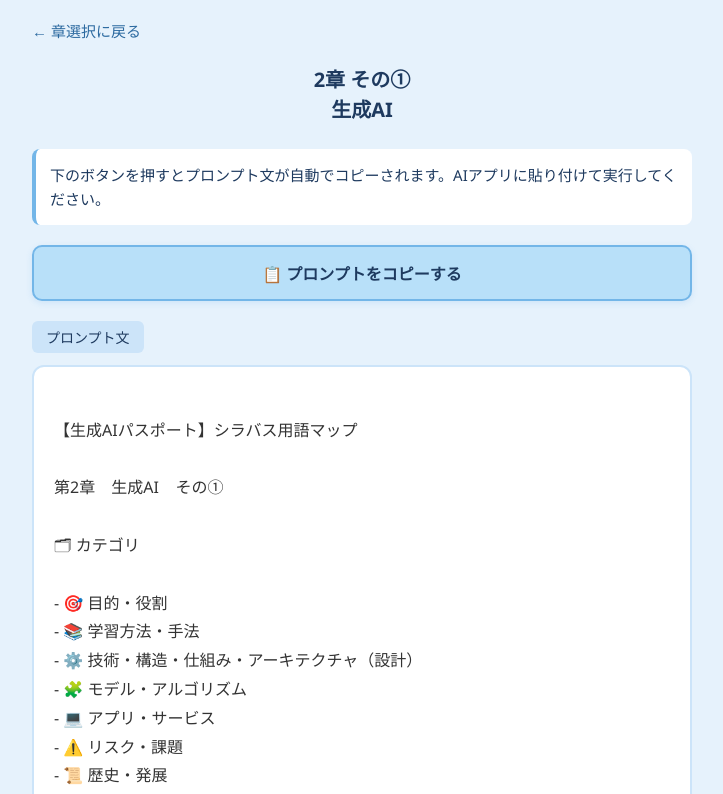
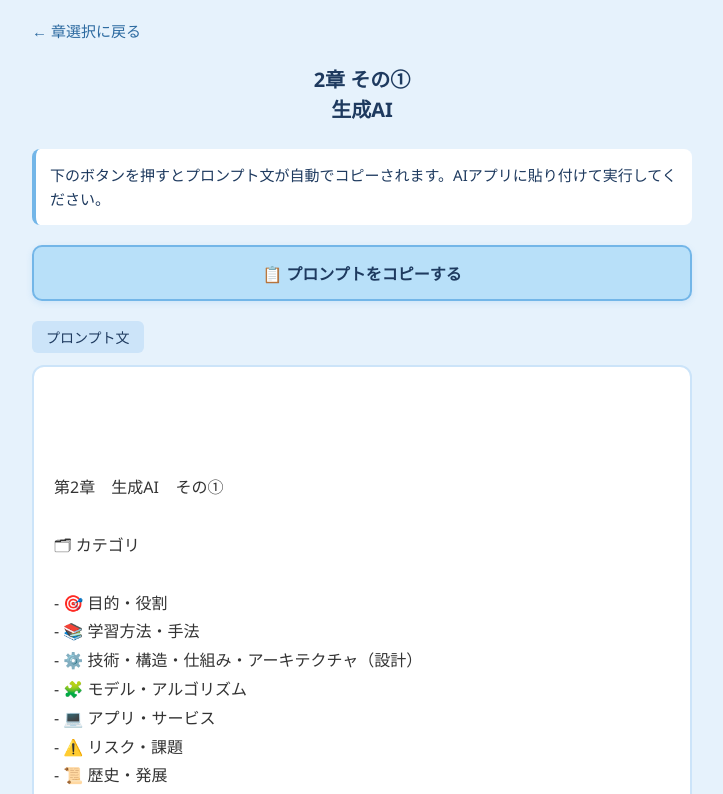
Before and after one commit to riveira0707/AI_PASSPORT_SSK, a plain HTML site: page 2章①.html in a window 1280 px wide. Shown: the top 794 px of the page, without its empty margins (278-1001 px from the left). Drawn offline with Linux system fonts and the light colour scheme.

Commit message:
Update 2章①.html

```diff
--- a/2章①.html
+++ b/2章①.html
@@ -96,7 +96,7 @@
 
   <span class="label">プロンプト文</span>
   <div class="prompt-box" id="promptText">
-【生成AIパスポート】シラバス用語マップ
+ </シラバス用語マップ>
 
 第2章　生成AI    その①
 
@@ -220,7 +220,7 @@
 └─ ⚙️ コンテキストウィンドウ
    └─ 一度に参照できるトークン上限。超えると古い会話を忘れる。
       GPT-3.5:4k, GPT-4:128k, Gemini 1.5 Pro:100万。長文化が競争軸。
-
+ </シラバス用語マップ>
 
 <最優先規則>
   <説明>
```
